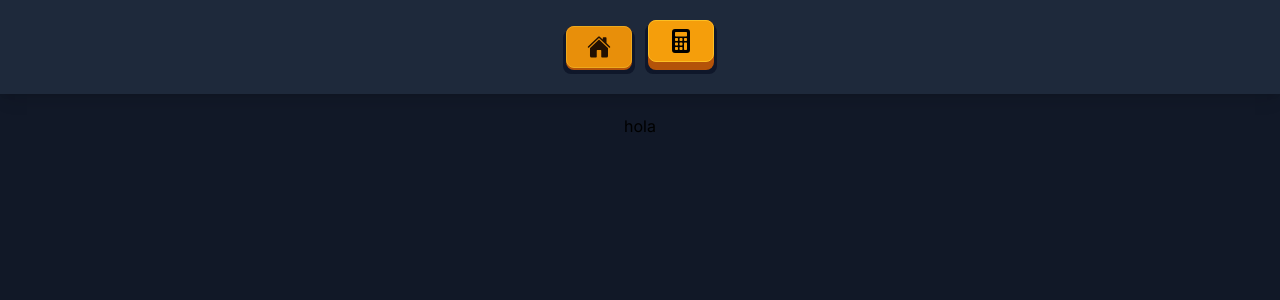
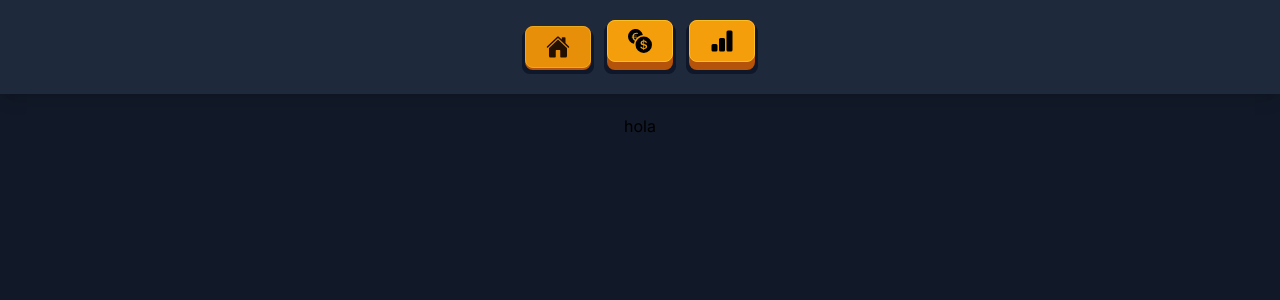
Before and after one commit to dagamdev/rollercoin-tools, a Next.js app: page / in a window 1280 px wide. Shown: the top 300 px of the page. Built offline with nearby package versions, Linux system fonts and the light colour scheme.

Commit message:
add profitability path

```diff
--- a/src/components/header.tsx
+++ b/src/components/header.tsx
@@ -4,7 +4,7 @@ import '../styles/header.css'
 import Link from 'next/link'
 import { usePathname } from 'next/navigation'
 import { IoHome } from 'react-icons/io5'
-import { BsCalculatorFill } from 'react-icons/bs'
+import { BsCurrencyExchange, BsFillBarChartFill } from 'react-icons/bs'
 
 const PAGES_PATHS = [
   {
@@ -13,7 +13,11 @@ const PAGES_PATHS = [
   },
   {
     path: '/profit-calculator',
-    icon: <BsCalculatorFill />
+    icon: <BsCurrencyExchange />
+  },
+  {
+    path: '/profitability-calculator',
+    icon: <BsFillBarChartFill />
   }
 ]
 
@@ -24,9 +28,7 @@ export default function Header () {
     <header className='flex justify-center p-5 shadow-lg bg-slate-800'>
       <nav>
         <ul className='flex items-end gap-4'>
-          {PAGES_PATHS.map(pp => <li className=''
-            key={pp.path}
-          >
+          {PAGES_PATHS.map(pp => <li key={pp.path}>
             <Link className={`key-button ${pathName === pp.path ? 'pressed ' : 'hover:brightness-110 '}flex flex-col mb-[4px] rounded-lg bg-amber-700`}
               href={pp.path}
             >
```
